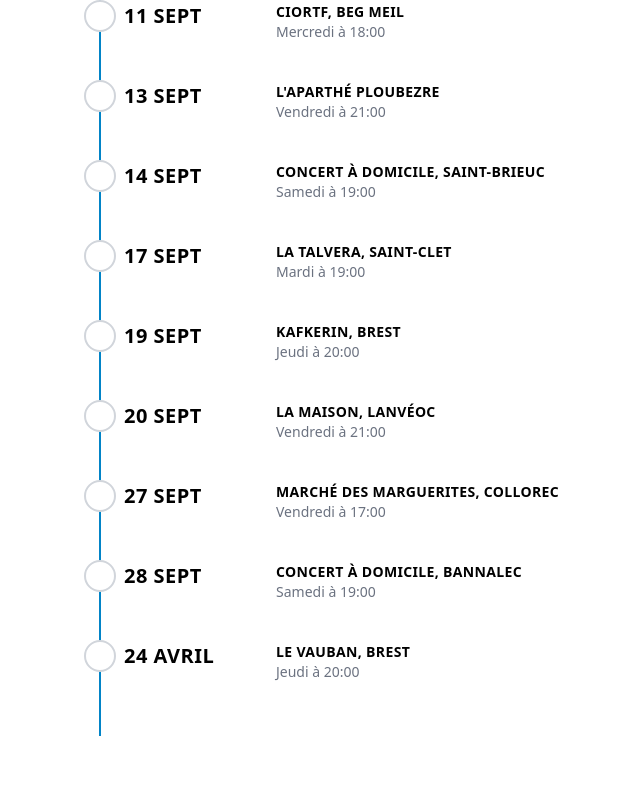
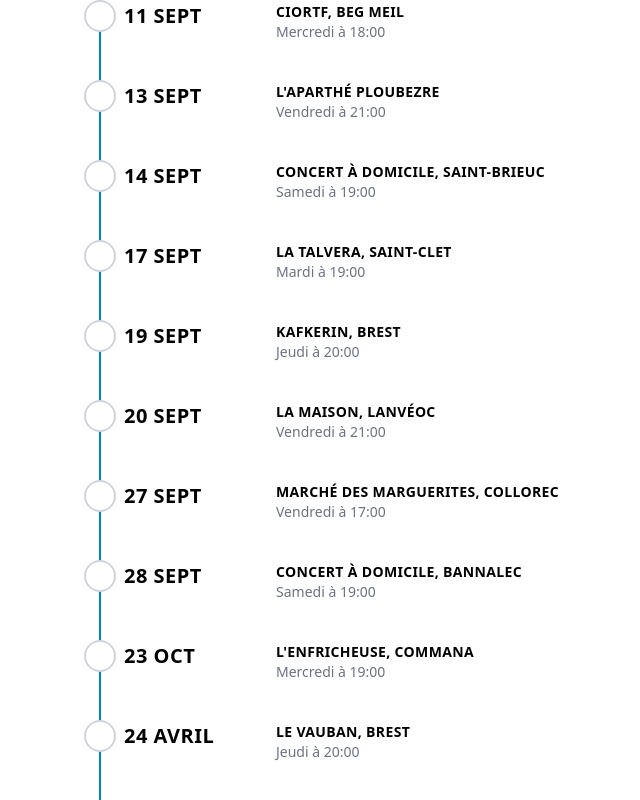
Before and after one commit to AlexandreKempf/en-tete-a-texte, a SvelteKit app: page /concerts in a window 1280 px wide. Shown: the part 1170-1970 px from the top of the page, without its empty margins (556-1196 px from the left). Before the commit the page ends 1906 px from the top, so only its background shows below. Built offline with nearby package versions, Linux system fonts and the light colour scheme.

Commit message:
Update concerts.js

```diff
--- a/src/routes/concerts.js
+++ b/src/routes/concerts.js
@@ -373,6 +373,10 @@ export const concerts = [
         place: 'Concert à domicile, Bannalec'
     },
     {
+        date: new Date(2024, 9, 23, 19, 0),
+        place: 'l\'enfricheuse, Commana'
+    },
+    {
         date: new Date(2025, 3, 24, 20, 0),
         place: 'Le Vauban, Brest'
     },
```
